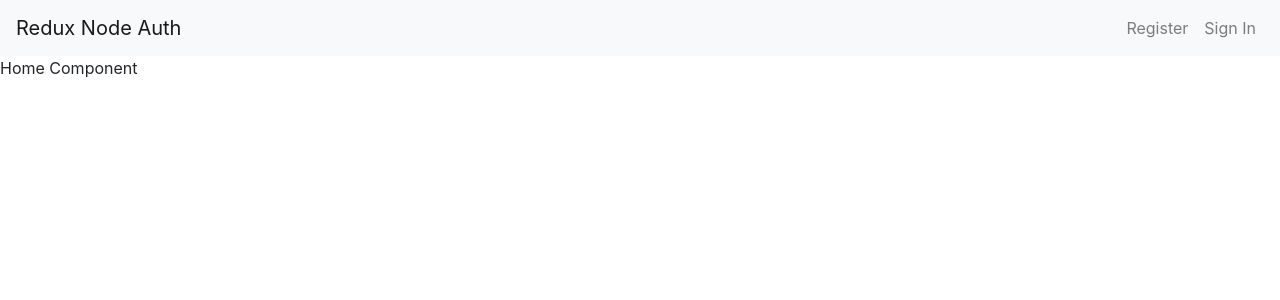
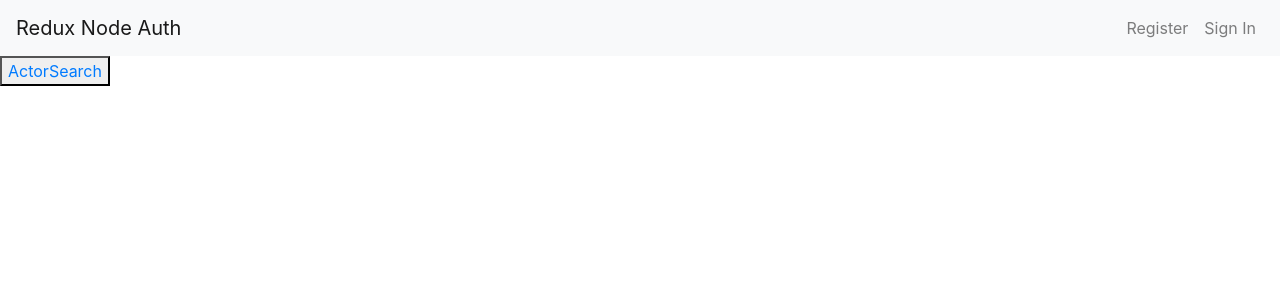
Before and after one commit to project3bootcamp/project3, a React (Create React App) app in the folder client/: page / in a window 1280 px wide. Shown: the top 300 px of the page. Built offline with nearby package versions, Linux system fonts and the light colour scheme; the HTML template or start-up script is replaced by a standard one.

Commit message:
update home page

```diff
--- a/client/src/components/Home.js
+++ b/client/src/components/Home.js
@@ -1,11 +1,15 @@
 import React, { Component } from 'react';
+import { Link } from 'react-router-dom';
+export default class Home extends Component {
+    handleClick = () => {
+        console.log('this is:', this);
+      }
 
-export default class Home extends Component {
-    render() {
+      render() {
         return (
-            <div>
-                Home Component
-            </div>
+          <button onClick={this.handleClick}>
+            <Link to='/ActorSearch'>ActorSearch</Link>
+          </button>
         );
+      }
     }
-}
```
